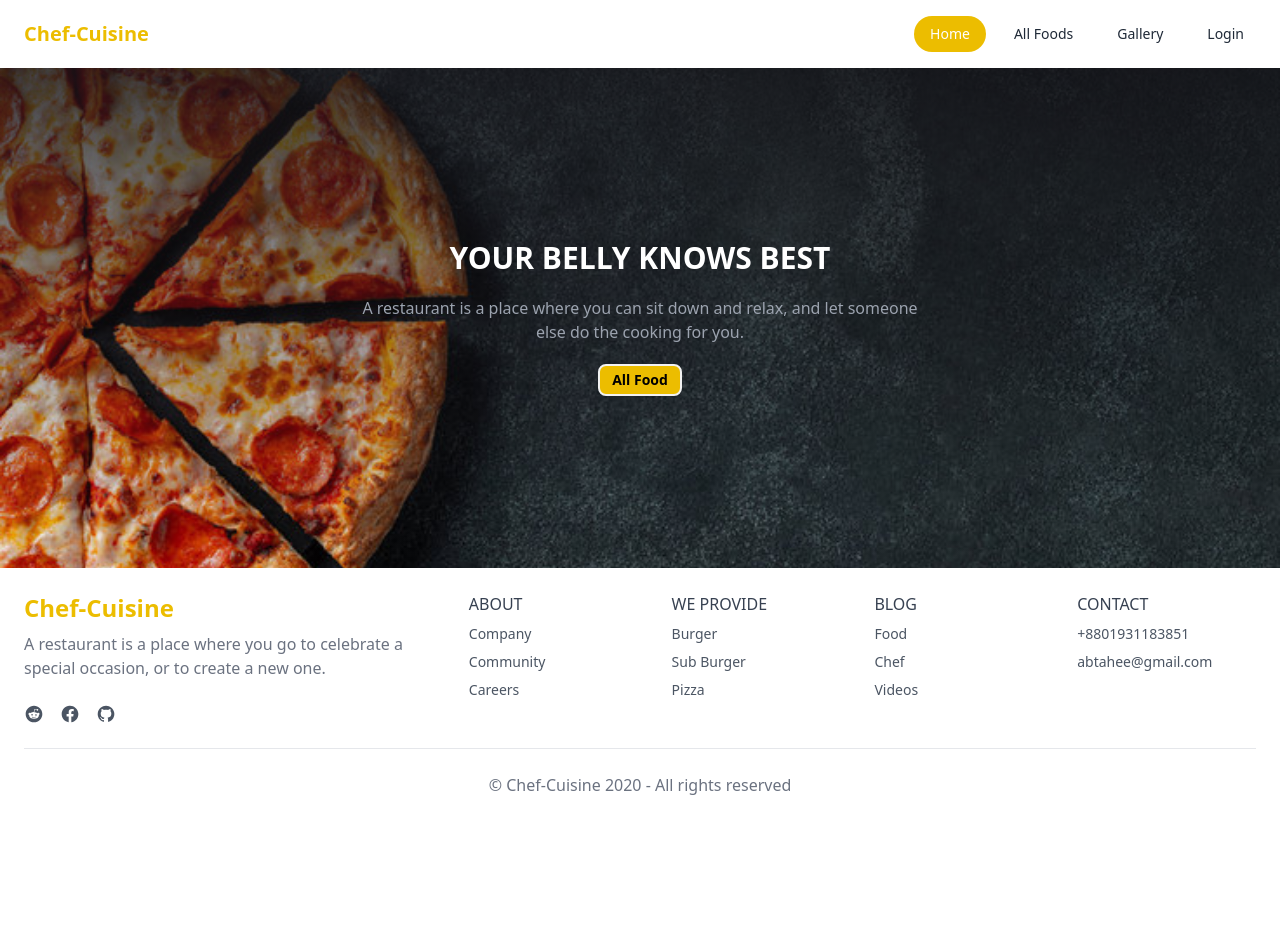
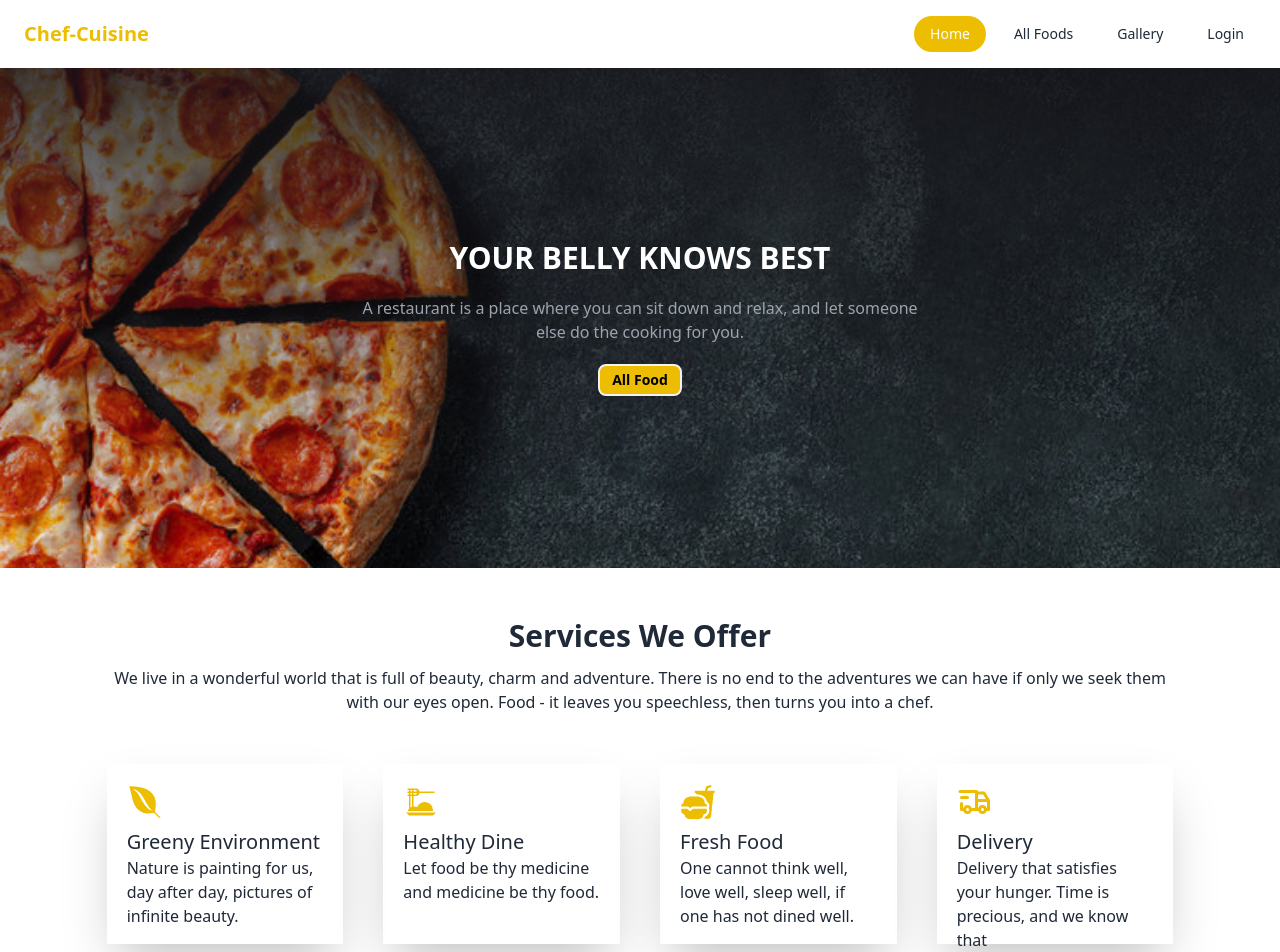
Before and after one commit to abtaheetaseen/Chef-Cuisine-Client, a React (Vite) app: page / in a window 1280 px wide. Shown: the top 952 px of the page. Before the commit the page ends 821 px from the top, so only its background shows below. Built offline with nearby package versions, Linux system fonts and the light colour scheme; no server answers.

Commit message:
third commit

```diff
--- a/package.json
+++ b/package.json
@@ -16,6 +16,7 @@
     "react": "^18.2.0",
     "react-dom": "^18.2.0",
     "react-hot-toast": "^2.4.1",
+    "react-icons": "^5.2.1",
     "react-router-dom": "^6.23.0",
     "sort-by": "^1.2.0",
     "swiper": "^11.1.1",
--- /dev/null
+++ b/src/components/Services.jsx
@@ -0,0 +1,48 @@
+import React from 'react'
+import { TbTruckDelivery } from "react-icons/tb";
+import { IoFastFood } from "react-icons/io5";
+import { MdDinnerDining } from "react-icons/md";
+import { FaEnvira } from "react-icons/fa";
+
+const Services = () => {
+  return (
+    <>
+
+<div data-aos="fade-down" className='text-center w-10/12 mx-auto my-[50px]'>
+        <h1 className='text-3xl font-extrabold mb-3'>Services We Offer</h1>
+        <p>We live in a wonderful world that is full of beauty, charm and adventure. There is no end to the adventures we can have if only we seek them with our eyes open. Food - it leaves you speechless, then turns you into a chef.</p>
+    </div>
+
+    <div className='grid grid-cols-1 md:grid-cols-2 lg:grid-cols-4 w-10/12 mx-auto my-[50px] md:gap-10 lg:gap-10'>
+
+        <div className='p-5 shadow-2xl h-[180px] hover:border-2 hover:border-b-[#ECBD00] mb-10'>
+        <FaEnvira className='text-[#ECBD00] text-4xl mb-2' />
+        <h1 className='text-xl font-medium'>Greeny Environment</h1>
+        <p>Nature is painting for us, day after day, pictures of infinite beauty.</p>
+        </div>
+
+        <div className='p-5 shadow-2xl h-[180px] hover:border-2 hover:border-b-[#ECBD00] mb-10'>
+        <MdDinnerDining className='text-[#ECBD00] text-4xl mb-2' />
+        <h1 className='text-xl font-medium'>Healthy Dine</h1>
+        <p>Let food be thy medicine and medicine be thy food.</p>
+        </div>
+
+        <div className='p-5 shadow-2xl h-[180px] hover:border-2 hover:border-b-[#ECBD00] mb-10'>
+        <IoFastFood className='text-[#ECBD00] text-4xl mb-2' />
+        <h1 className='text-xl font-medium'>Fresh Food</h1>
+        <p>One cannot think well, love well, sleep well, if one has not dined well.</p>
+        </div>
+
+        <div className='p-5 shadow-2xl h-[180px] hover:border-2 hover:border-b-[#ECBD00]'>
+        <TbTruckDelivery className='text-[#ECBD00] text-4xl mb-2' />
+        <h1 className='text-xl font-medium'>Delivery</h1>
+        <p>Delivery that satisfies your hunger. Time is precious, and we know that</p>
+        </div>
+
+    </div>
+
+    </>
+  )
+}
+
+export default Services
--- a/src/pages/Home.jsx
+++ b/src/pages/Home.jsx
@@ -1,10 +1,12 @@
 import React from 'react'
 import Hero from '../components/Hero'
+import Services from '../components/Services'
 
 const Home = () => {
   return (
     <>
       <Hero />
+      <Services />
     </>
   )
 }
```
Also changed, not shown: 1 other file (tests, documents, lock files or other folders).
